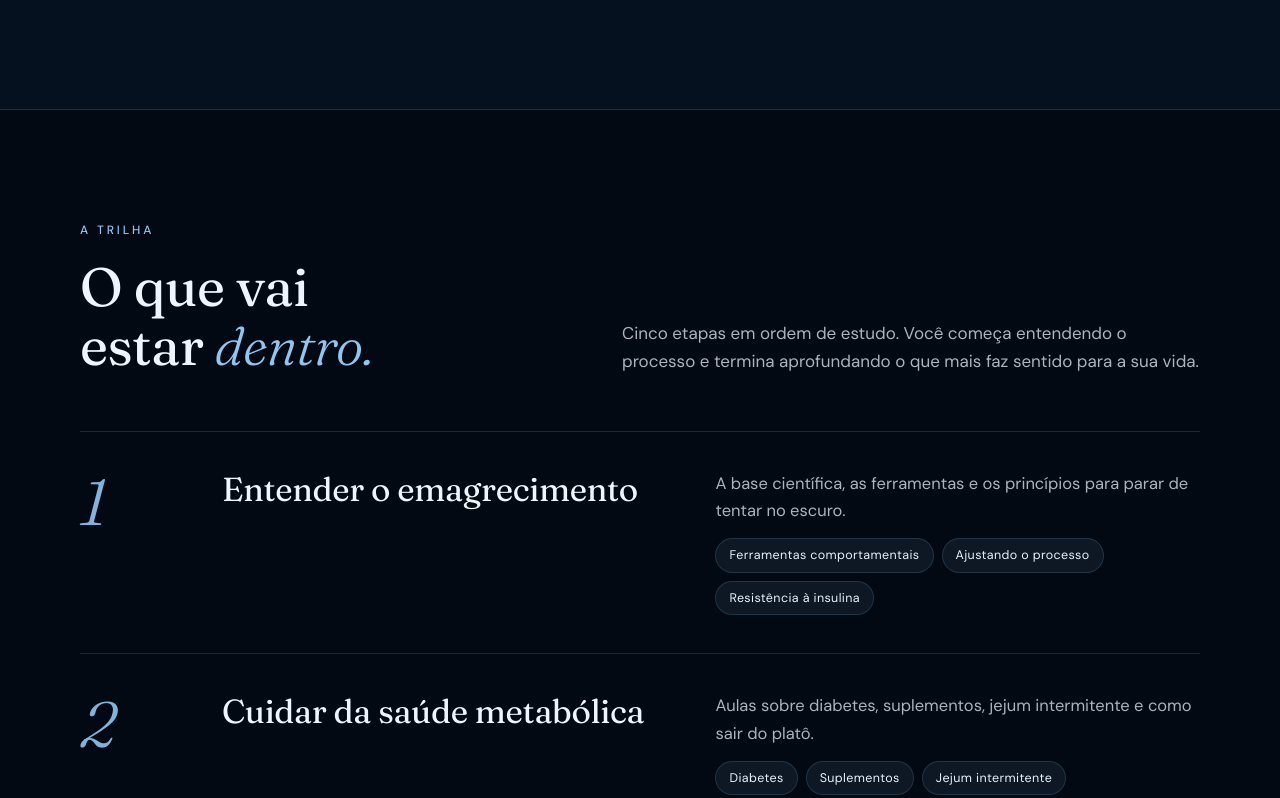
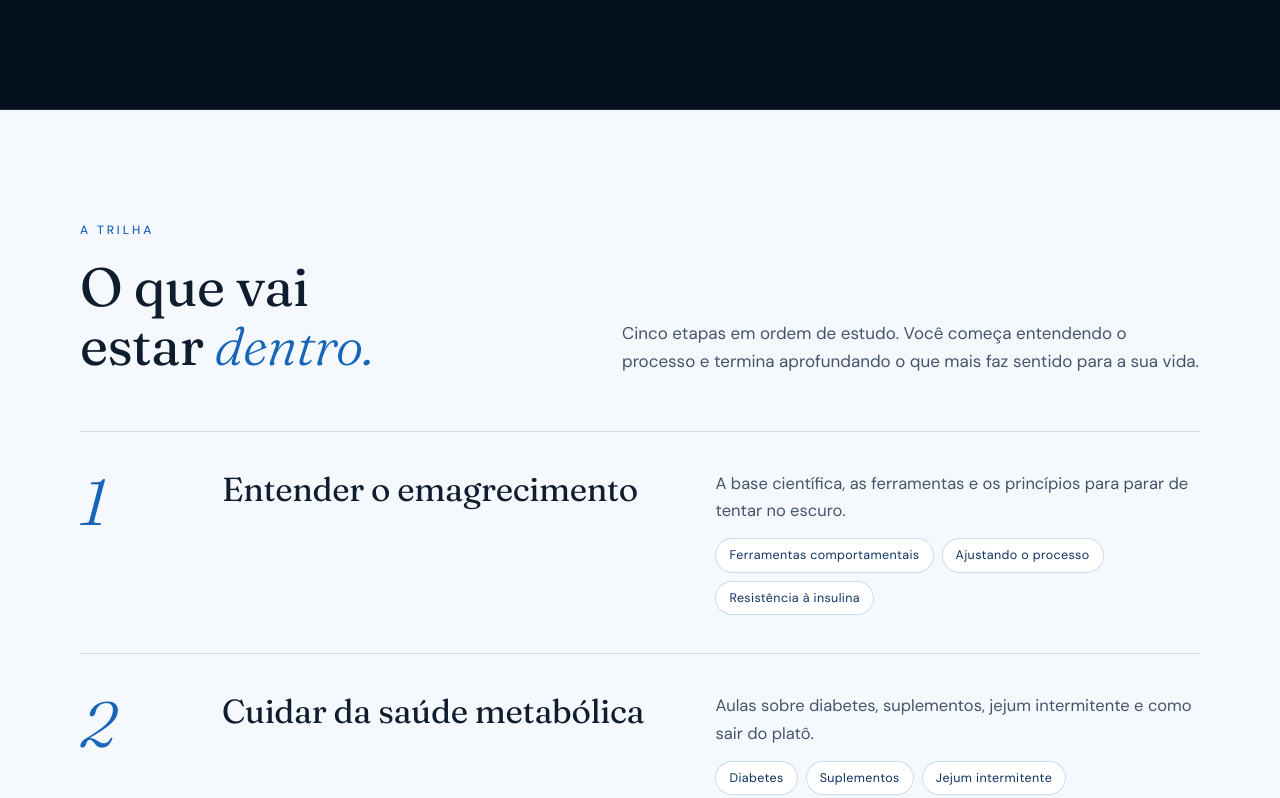
Before and after one commit to Carlosmassmann/williamrutzen, a plain HTML site: page blackfriday/oferta/index.html in a window 1280 px wide. Shown: the part 1286-2084 px from the top of the page. Drawn offline with Linux system fonts and the light colour scheme.

Commit message:
Seções claras na página de vendas
Co-Authored-By: Claude Opus 5.5 <noreply@anthropic.com>

```diff
--- a/blackfriday/oferta/index.html
+++ b/blackfriday/oferta/index.html
@@ -189,6 +189,14 @@ footer b{color:var(--text-soft);font-weight:500}
 }
 @media (max-width:420px){.btn{padding:18px 22px;font-size:14px}.hero h1{font-size:38px}}
 
+
+/* seções claras */
+.light{--text:#0f1d2e;--text-soft:#43546b;--text-faint:#5b6e86;--sky:#1765b8;--mist:#0e3361;--line:rgba(23,101,184,.18);--line-strong:rgba(23,101,184,.32);background:#f5f9fe;color:var(--text)}
+.light em{color:var(--blue)}
+.light .step:hover{background:linear-gradient(90deg,rgba(23,101,184,.08),transparent 70%)}
+.light .chips li{background:#fff;border-color:rgba(23,101,184,.22);color:var(--navy-2)}
+.light .step .n{opacity:1}
+.light summary:focus-visible{outline-color:var(--blue)}
 /* oferta: laço, timer, botão verde, aviso */
 .offer-card{position:relative;overflow:hidden;--px:40px;--py:64px;padding:var(--py) var(--px) 0}
 .offer-card .included{margin-bottom:44px}
@@ -252,7 +260,7 @@ footer b{color:var(--text-soft);font-weight:500}
   </div>
 </div>
 
-<section id="conteudo">
+<section id="conteudo" class="light">
   <div class="wrap">
     <div class="sec-head rv">
       <div>
@@ -392,7 +400,7 @@ footer b{color:var(--text-soft);font-weight:500}
   </div>
 </section>
 
-<section>
+<section class="light" id="faq">
   <div class="wrap">
     <div class="sec-head rv" style="grid-template-columns:minmax(0,1fr);margin-bottom:36px;text-align:center;justify-items:center">
       <div><span class="eyebrow">Perguntas frequentes</span><h2 style="margin-top:16px">Antes de <em>decidir.</em></h2></div>
```
